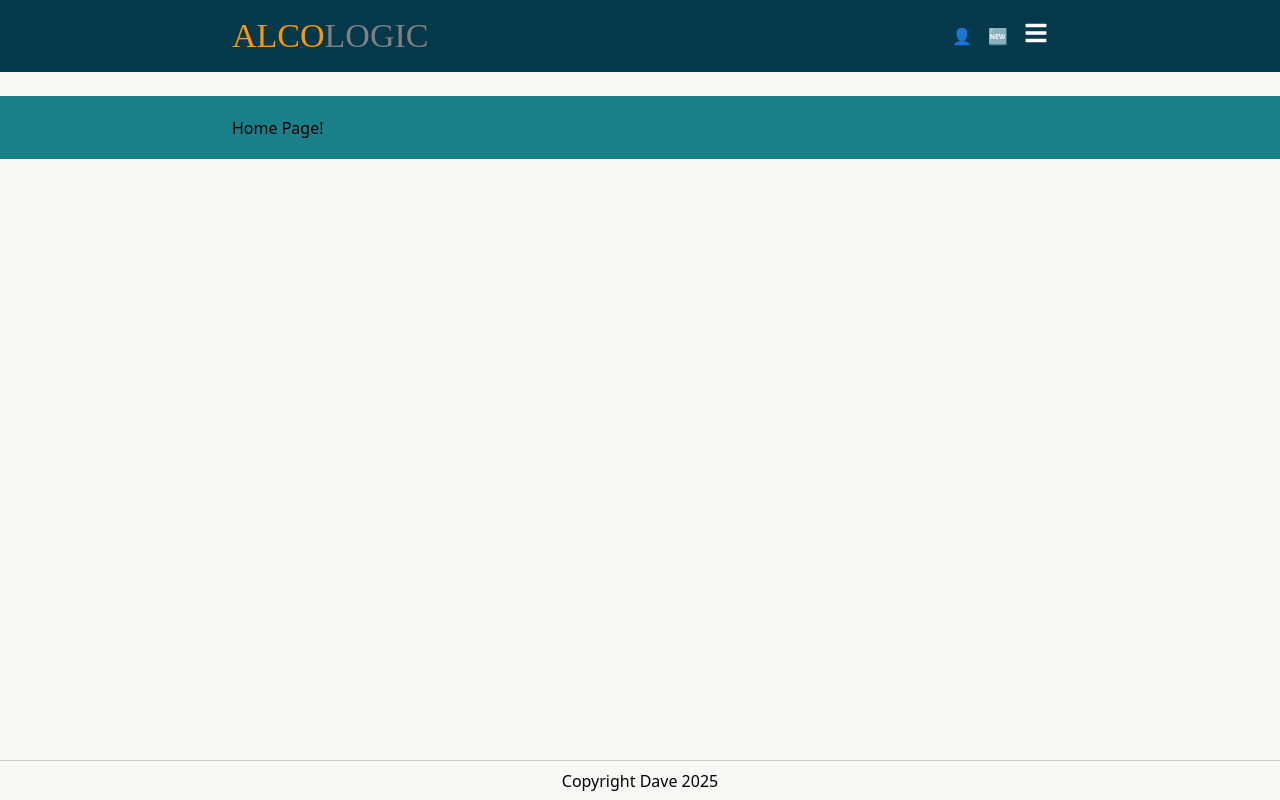
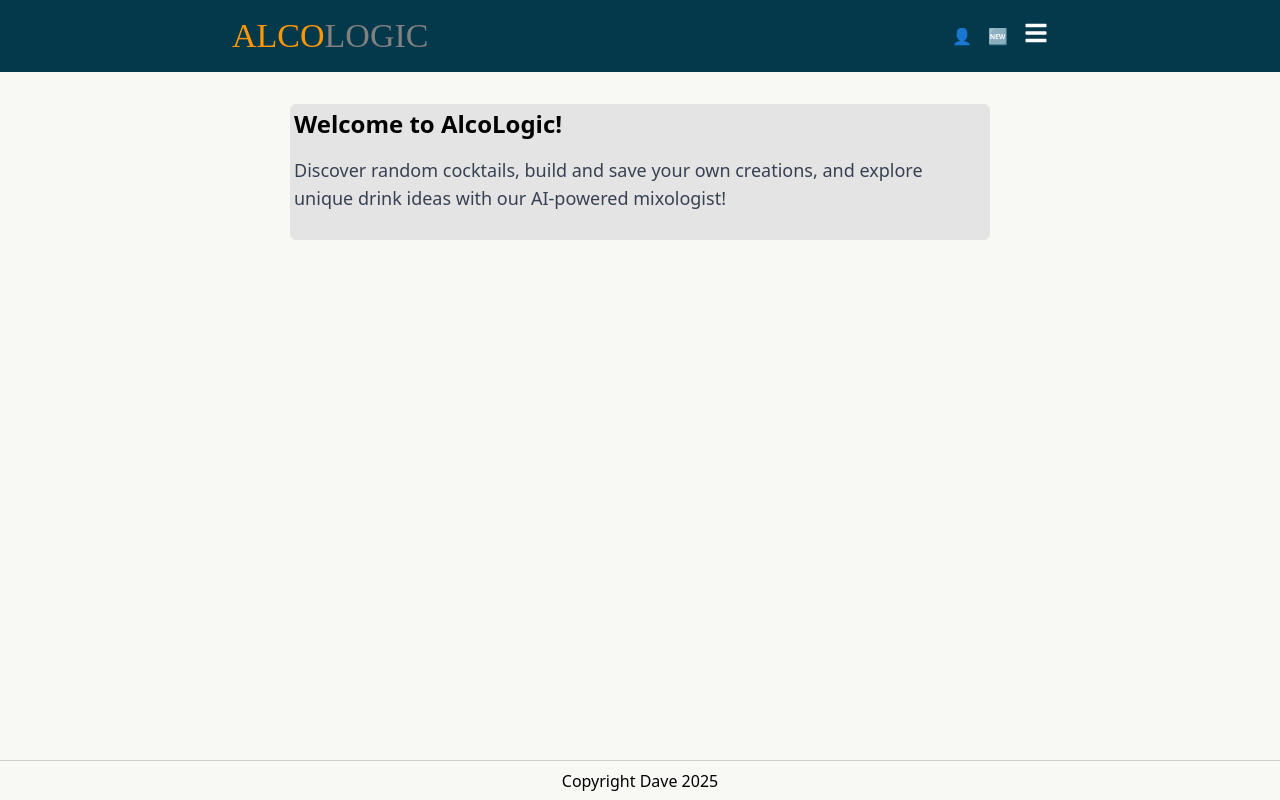
Before and after one commit to dave2342/Drink-Generator, a React (Vite) app: page / in a window 1280 px wide. Built offline with nearby package versions, Linux system fonts and the light colour scheme.

Commit message:
added test classname in css for layout, trying to figure out how to make this cleaner looking and fix code

```diff
--- a/src/FeatureDefault.jsx
+++ b/src/FeatureDefault.jsx
@@ -1,7 +1,11 @@
 export function DefaultPage() {
   return (
     <div>
-      <p>Home Page!</p>
+      <h1 className="text-2xl font-bold mb-4">Welcome to AlcoLogic!</h1>
+      <p className="text-lg text-gray-700 mb-6">
+        Discover random cocktails, build and save your own creations, and
+        explore unique drink ideas with our AI-powered mixologist!
+      </p>
     </div>
   );
 }
--- a/src/FeatureRandomGenerator.jsx
+++ b/src/FeatureRandomGenerator.jsx
@@ -53,6 +53,16 @@ export function RandomGenerator({ alcohol, setAlcohol, setSelectedDrink }) {
 
   return (
     <>
+      <div className="test">
+        <div className="content-wrapper">
+          <h1 className="text-2xl font-bold mb-2">Pick your base alcohol!</h1>
+          <p className="text-lg text-gray-700 mb-2">
+            We'll mix up a random, but real, concoction you may have never heard
+            of!
+          </p>
+        </div>
+      </div>
+      <div className="test">
         <div className="alcohol-select">
           <form className="add-form" onSubmit={handleSubmit}>
             <select
@@ -73,6 +83,7 @@ export function RandomGenerator({ alcohol, setAlcohol, setSelectedDrink }) {
             <button className="make-drink-button">{buttonText}</button>
           </form>
         </div>
+      </div>
     </>
   );
 }
--- a/src/FeatureView.jsx
+++ b/src/FeatureView.jsx
@@ -13,15 +13,15 @@ export function FeatureView({
   if (currentView === "alcohols") {
     return (
       <>
-        <div className="test">
-          <div className="test-wrapper">
-            <RandomGenerator
-              alcohol={alcohol}
-              setAlcohol={setAlcohol}
-              setSelectedDrink={setSelectedDrink}
-            />
-          </div>
-        </div>
+        {/* <div className="test">
+          <div className="test-wrapper"> */}
+        <RandomGenerator
+          alcohol={alcohol}
+          setAlcohol={setAlcohol}
+          setSelectedDrink={setSelectedDrink}
+        />
+        {/* </div>
+        </div> */}
       </>
     );
   } else if (currentView === "byo") {
@@ -31,7 +31,7 @@ export function FeatureView({
   } else if (currentView === "default") {
     return (
       <div className="test">
-        <div className="test-wrapper">
+        <div className="content-wrapper">
           <DefaultPage />
         </div>
       </div>
--- a/src/Menu.jsx
+++ b/src/Menu.jsx
@@ -44,7 +44,7 @@ export function Menu({
               setCurrentView("default");
               setMenuButton("");
             }}
-            className="cursor-pointer"
+            className="menu-h2"
           >
             Alco<span style={{ color: "gray" }}>Logic</span>
           </h2>
--- a/src/SelectedDrink.jsx
+++ b/src/SelectedDrink.jsx
@@ -6,6 +6,7 @@ export function SelectedDrink({ selectedDrink }) {
   const ingredients = ingredientList(selectedDrink);
 
   return (
+    <div className="test">
       <div className="content-wrapper">
         <div className="result">
           <div className="drink-info">
@@ -28,5 +29,6 @@ export function SelectedDrink({ selectedDrink }) {
           <div className="drink-favorite">❤️</div>
         </div>
       </div>
+    </div>
   );
 }
--- a/src/index.css
+++ b/src/index.css
@@ -37,10 +37,12 @@ body,
 }
 
 .test {
-  background-color: #198089;
-  padding: 1.2rem 6rem;
+  padding: 0rem 6rem;
 }
 .test-wrapper {
+  background-color: #c9d1d1;
+  border-radius: 10px;
+  padding: 6px;
   width: 75%;
   margin: 0 auto;
   display: flex;
@@ -67,7 +69,7 @@ body,
   text-align: center;
 }
 
-h2 {
+.menu-h2 {
   text-align: left;
   background-color: #04384b;
   color: var(--accent);
@@ -81,7 +83,7 @@ h2 {
   display: inline-block;
 }
 
-h2:hover {
+.menu-h2:hover {
   cursor: pointer;
 }
 
@@ -166,7 +168,7 @@ select {
   transition: all 0.25s ease-in-out;
 }
 .make-drink-button {
-  border-radius: 32px;
+  border-radius: 0px;
   padding: 2px 8px;
   border: 1px solid #04384b;
   background-color: #ff9800;
@@ -199,17 +201,21 @@ img {
 }
 .alcohol-select {
   display: flex;
+  padding: 1px;
+  /* background-color: #1e1e2f; */
   flex-direction: column;
   align-items: center;
   justify-content: center;
-  margin-top: 4px;
+  margin: 0.5rem auto;
+  width: 75%;
+  max-width: 700px;
 }
 
 .content-wrapper {
   width: 75%;
   max-width: 700px;
   height: auto;
-  margin: 1rem auto;
+  margin: 0.5rem auto;
   border-radius: 6px;
   padding: 4px;
   background-color: #e4e4e4;
```
Lines whose indentation alone changed are shown as unchanged.
